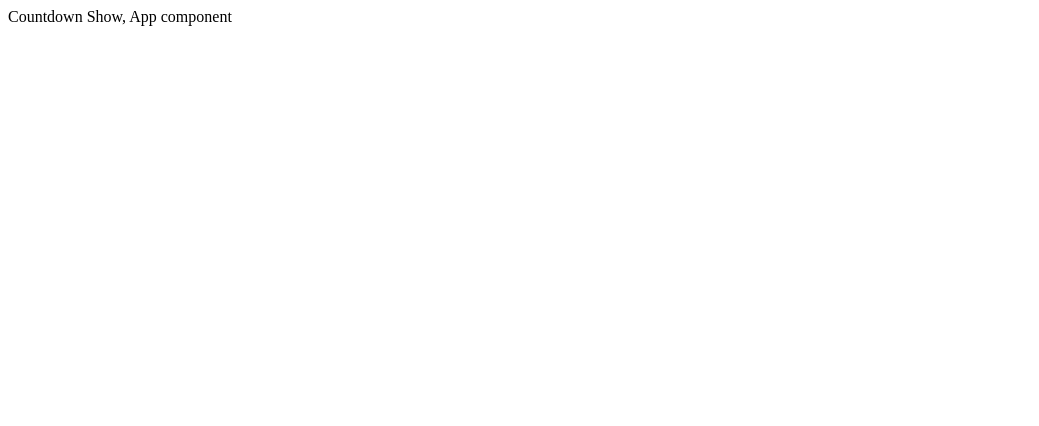
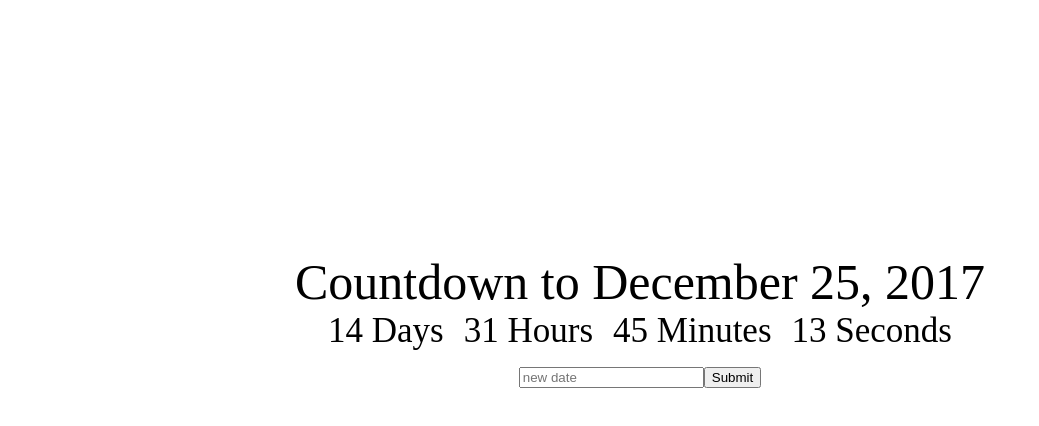
Before and after one commit to EditK/countdown-show, a React (Create React App) app: page / in a window 1280 px wide. Shown: the top 426 px of the page, without its empty margins (0-1039 px from the left). Built offline with nearby package versions, Linux system fonts and the light colour scheme.

Commit message:
Added css styling

```diff
--- /dev/null
+++ b/src/App.css
@@ -0,0 +1,14 @@
+.App {
+    text-align: center;
+    font-size: 35px;
+    margin-top: 20%;
+}
+
+.App-title {
+    font-size: 50px;
+}
+
+.Clock-days, .Clock-hours, .Clock-minutes, .Clock-seconds {
+    display: inline;
+    margin: 10px;
+}
--- a/src/App.jsx
+++ b/src/App.jsx
@@ -1,9 +1,22 @@
 import React, { Component } from 'react';
+import './App.css'
 
 class App extends Component {
     render() {
         return (
-            <div>Countdown Show, App component</div>
+            <div className="App">
+                <div className='App-title'>Countdown to December 25, 2017</div>
+                <div>
+                    <div className='Clock-days'>14 Days</div>
+                    <div className='Clock-hours'>31 Hours</div>
+                    <div className='Clock-minutes'>45 Minutes</div>
+                    <div className='Clock-seconds'>13 Seconds</div>
+                </div>
+                <div>
+                    <input placeholder="new date" />
+                    <button>Submit</button>
+                </div>
+            </div>
         )
     }
 }
--- a/src/index.js
+++ b/src/index.js
@@ -3,6 +3,6 @@ import ReactDOM from 'react-dom';
 import App from './App';
 
 ReactDOM.render(
-    <App></App>,
+    <App />,
     document.getElementById('root')
 );
```
